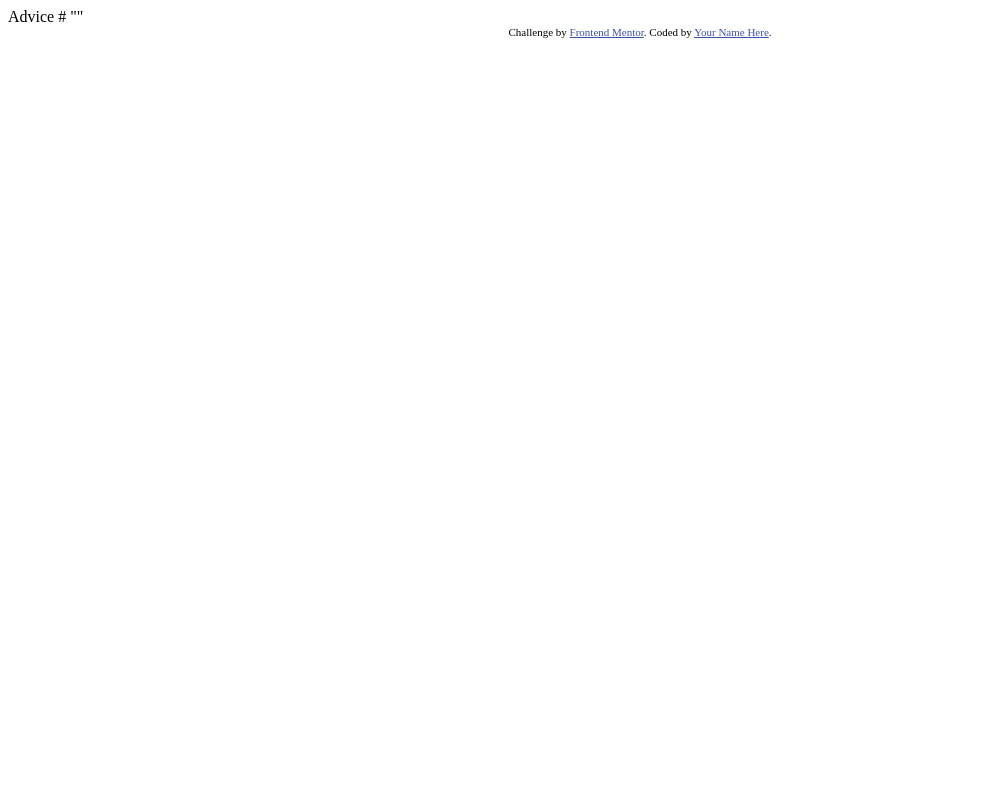
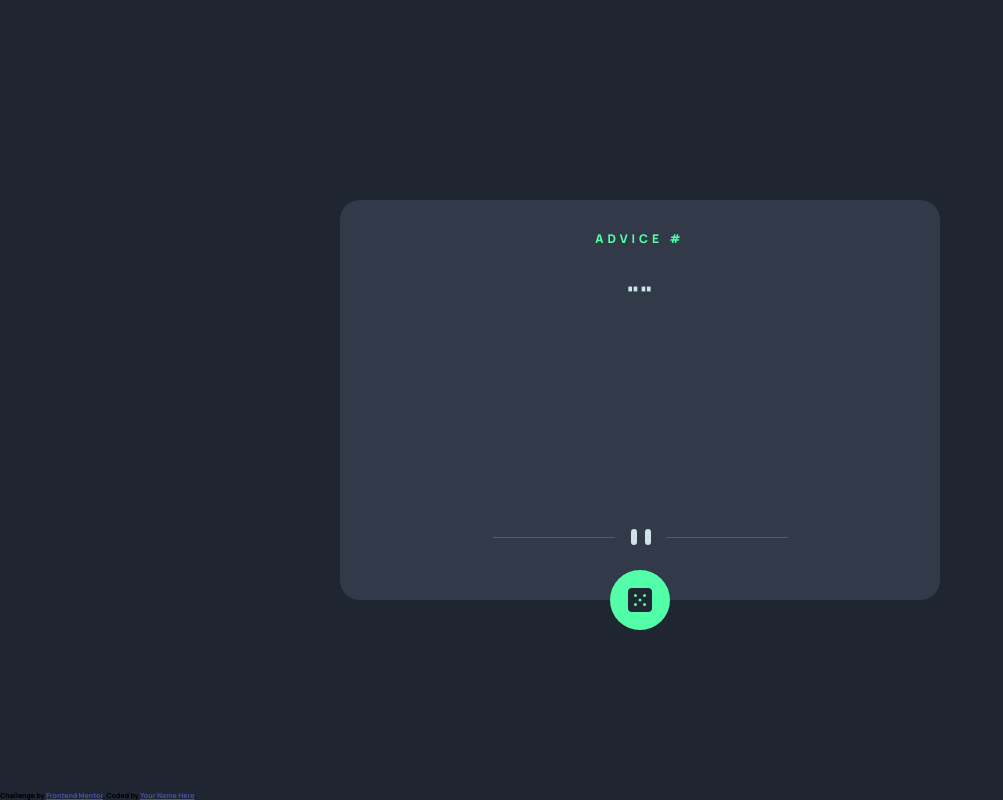
Before and after one commit to T-Baran/Frondend-mentor-Advice-generator-app, a plain HTML site: page index.html in a window 1280 px wide. Shown: the whole page, without its empty margins (0-1003 px from the left). Drawn offline with Linux system fonts and the light colour scheme.

Commit message:
design done
Wykonana strona, fetch nie działa tak jak powinien

```diff
--- /dev/null
+++ b/app.js
@@ -0,0 +1,29 @@
+const adviceNumber = document.querySelector("#adviceNumber");
+const advice = document.querySelector("#advice");
+const button = document.querySelector("#button");
+
+async function getAdvice() {
+  try {
+    const response = await fetch("https://api.adviceslip.com/advice");
+    const data = await response.json();
+    advice.textContent = data.slip.advice;
+    adviceNumber.textContent = data.slip.id;
+  } catch (e) {
+    console.error(e);
+  } finally {
+    // console.log(data);
+    // console.log(data.slip.advice);
+  }
+}
+
+// async function run() {
+//   try {
+//     await getAdvice();
+//   } catch (e) {
+
+//   }
+// }
+
+button.addEventListener("click", () => {
+  getAdvice();
+});
--- /dev/null
+++ b/css/style.scss
@@ -0,0 +1,97 @@
+.attribution {
+  font-size: 7px;
+  text-align: center;
+  position: absolute;
+  bottom: 0;
+}
+.attribution a {
+  color: hsl(228, 45%, 44%);
+}
+//above frondend mentor css code
+//my css starts there
+
+$color: (
+  lCyan: hsl(193, 38%, 86%),
+  nGreen: hsl(150, 100%, 66%),
+  gBlue: hsl(217, 19%, 38%),
+  dGrayis: hsl(217, 19%, 24%),
+  dBlue: hsl(218, 23%, 16%),
+);
+$bRadius: 20px;
+$fSize: 18px;
+@function color($choose) {
+  @return map-get($color, $choose);
+}
+html {
+  font-size: $fSize;
+}
+* {
+  margin: 0;
+  padding: 0;
+  box-sizing: border-box;
+  font-family: "Manrope", sans-serif;
+}
+
+.main-container {
+  background-color: color(dBlue);
+  height: 100vh;
+  width: 100vw;
+  display: flex;
+  justify-content: center;
+  align-items: center;
+}
+.container {
+  height: 50vh;
+  width: Min(90vw, 600px);
+  background-color: color(dGrayis);
+  border-radius: $bRadius;
+  position: relative;
+  text-align: center;
+
+  p {
+    color: color(nGreen);
+    font-size: 12px;
+    margin-top: 30px;
+    letter-spacing: 4px;
+
+    span::before {
+      content: "#";
+    }
+  }
+  h2 {
+    margin-top: 30px;
+    color: color(lCyan);
+    width: 90%;
+    margin-inline: auto;
+  }
+  h2::before,
+  h2::after {
+    content: '"';
+  }
+  .dividers {
+    position: absolute;
+    bottom: 50px;
+    width: 100%;
+
+    #imgDesktop {
+      display: none;
+    }
+  }
+  button {
+    position: absolute;
+    bottom: 0;
+    left: 50%;
+    transform: translate(-50%, 50%);
+    width: 60px;
+    height: 60px;
+    border-radius: 50%;
+    display: flex;
+    justify-content: center;
+    align-items: center;
+    background-color: color(nGreen);
+    border: none;
+    cursor: pointer;
+  }
+  button:hover {
+  }
+}
--- a/index.html
+++ b/index.html
@@ -1,28 +1,52 @@
 <!DOCTYPE html>
 <html lang="en">
   <head>
-  <meta charset="UTF-8">
-  <meta name="viewport" content="width=device-width, initial-scale=1.0"> <!-- displays site properly based on user's device -->
+    <meta charset="UTF-8" />
+    <meta name="viewport" content="width=device-width, initial-scale=1.0" />
+    <!-- displays site properly based on user's device -->
 
-  <link rel="icon" type="image/png" sizes="32x32" href="./images/favicon-32x32.png">
-
+    <link
+      rel="icon"
+      type="image/png"
+      sizes="32x32"
+      href="./images/favicon-32x32.png"
+    />
+    <link rel="stylesheet" href="./css/style.css" />
+    <script defer src="./app.js"></script>
+    <link rel="preconnect" href="https://fonts.googleapis.com" />
+    <link rel="preconnect" href="https://fonts.gstatic.com" crossorigin />
+    <link
+      href="https://fonts.googleapis.com/css2?family=Manrope:wght@800&display=swap"
+      rel="stylesheet"
+    />
     <title>Frontend Mentor | Advice generator app</title>
-
-  <!-- Feel free to remove these styles or customise in your own stylesheet 👍 -->
-  <style>
-    .attribution { font-size: 11px; text-align: center; }
-    .attribution a { color: hsl(228, 45%, 44%); }
-  </style>
   </head>
   <body>
-
-  Advice #<!-- Advice ID goes here -->
-
-  "<!-- Advice text goes here -->"
+    <div class="main-container">
+      <div class="container">
+        <p>ADVICE <span id="adviceNumber"></span></p>
+        <h2 id="advice"></h2>
+        <div class="dividers">
+          <img
+            id="imgMobile"
+            src="./images/pattern-divider-mobile.svg"
+            alt=""
+          />
+          <img
+            id="imgDesktop"
+            src="./images/pattern-divider-desktop.svg"
+            alt=""
+          />
+        </div>
+        <button id="button"><img src="./images/icon-dice.svg" alt="" /></button>
+      </div>
+    </div>
 
     <div class="attribution">
-    Challenge by <a href="https://www.frontendmentor.io?ref=challenge" target="_blank">Frontend Mentor</a>.
-    Coded by <a href="#">Your Name Here</a>.
+      Challenge by
+      <a href="https://www.frontendmentor.io?ref=challenge" target="_blank"
+        >Frontend Mentor</a
+      >. Coded by <a href="#">Your Name Here</a>.
     </div>
   </body>
 </html>
```
Also changed, not shown: css/style.css (added), 1 other file. Lines whose indentation alone changed are shown as unchanged.
